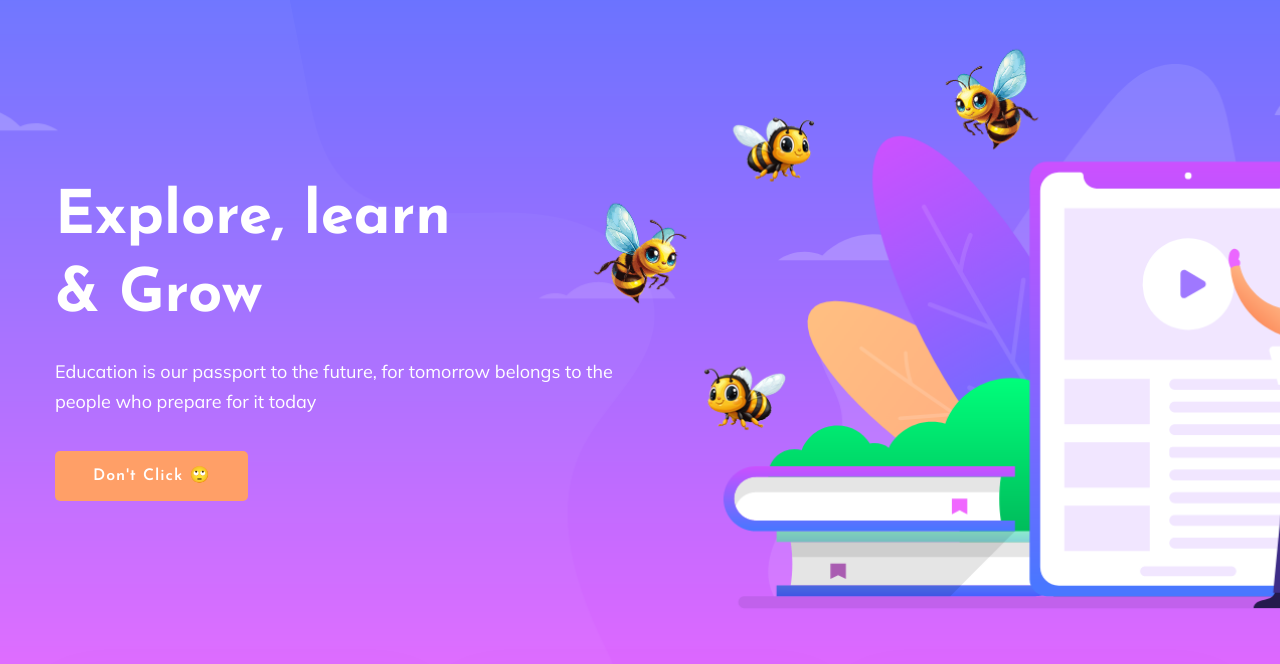
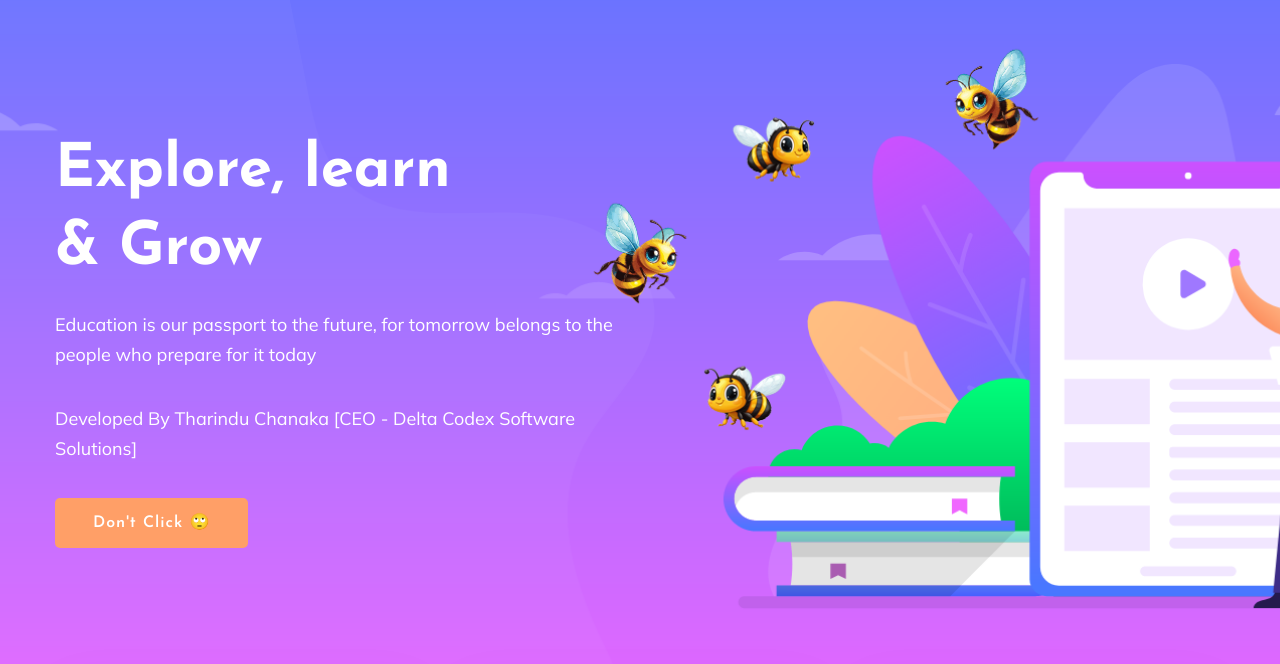
Before and after one commit to Tharindu714/notehive.com, a plain HTML site: page index.html in a window 1280 px wide. Shown: the part 87-751 px from the top of the page. Drawn offline with Linux system fonts and the light colour scheme; no server answers.

Commit message:
Update slider-area.html

```diff
--- a/slider-area.html
+++ b/slider-area.html
@@ -14,6 +14,7 @@
                                     <p data-animation="fadeInLeft" data-delay="0.4s">Education is our passport to
                                         the future, for tomorrow belongs to the people who prepare for it today
                                     </p>
+                                    <p data-animation="fadeInLeft" data-delay="0.4s">Developed By Tharindu Chanaka [CEO - Delta Codex Software Solutions]</p>
                                     <a href="#" class="btn hero-btn" data-animation="fadeInLeft" data-delay="0.7s">Don't Click 🙄</a>
                                 </div>
                             </div>
```
